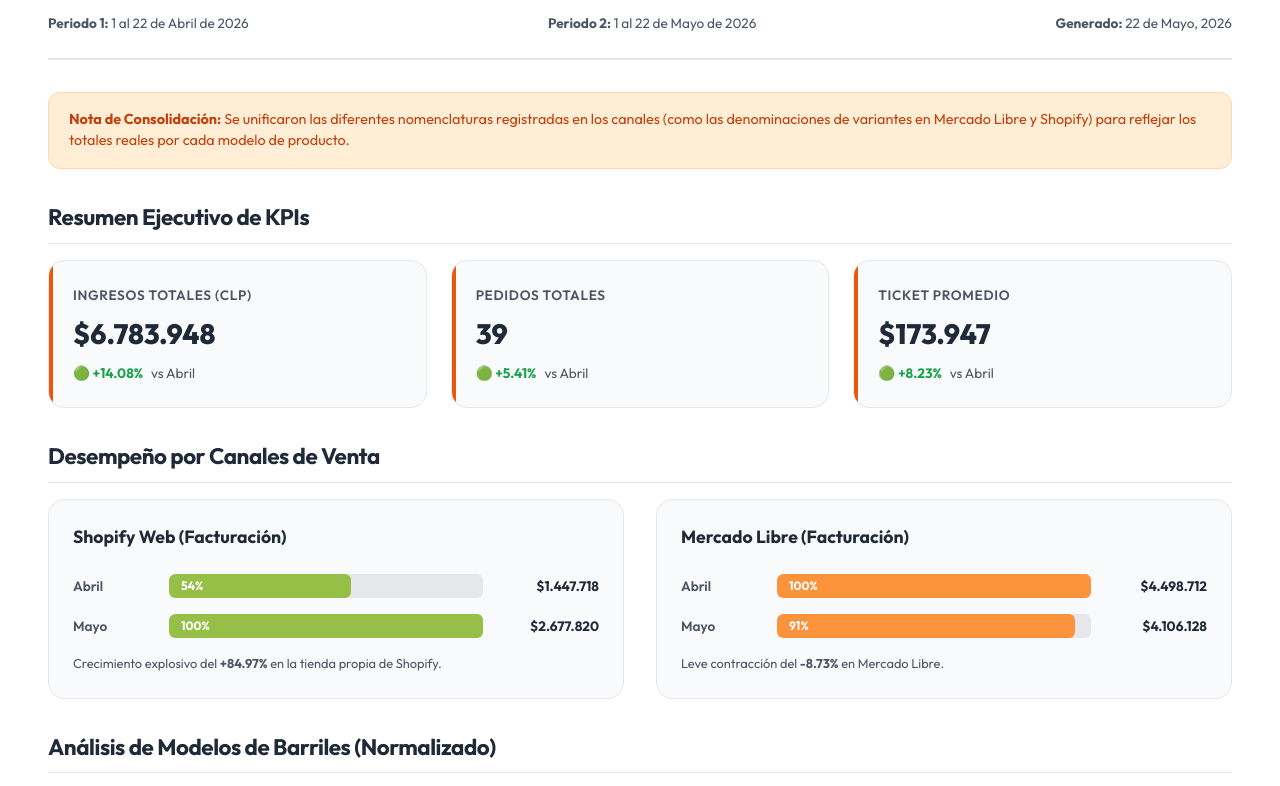
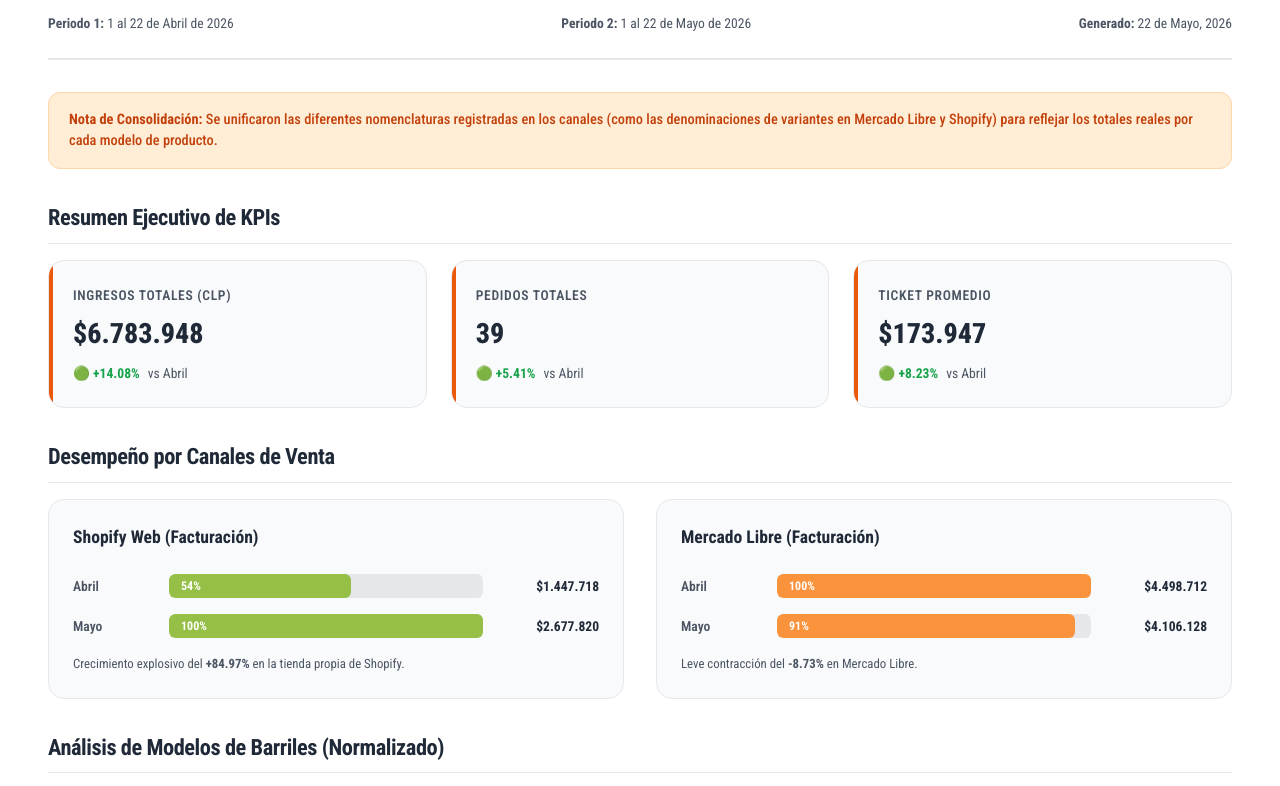
Before and after one commit to Juanfer85/dashboard-ingrill-unificado, a website: page client/informe.html in a window 1280 px wide. Shown: the part 139-925 px from the top of the page. Drawn offline with Linux system fonts and the light colour scheme.

Commit message:
Feat: Aplicar tipografia Roboto Condensed con Regla de Oro CSS en todo el Dashboard Unificado

```diff
--- a/client/informe.html
+++ b/client/informe.html
@@ -3,7 +3,9 @@
 <head>
     <meta charset="UTF-8">
     <title>Informe Ejecutivo: Comparativo de Ventas Abril vs Mayo 2026</title>
-    <link href="https://fonts.googleapis.com/css2?family=Outfit:wght@300;400;600;700;800&display=swap" rel="stylesheet">
+    <link rel="preconnect" href="https://fonts.googleapis.com">
+    <link rel="preconnect" href="https://fonts.gstatic.com" crossorigin>
+    <link href="https://fonts.googleapis.com/css2?family=Roboto+Condensed:ital,wght@0,300;0,400;0,500;0,600;0,700;0,800;1,400;1,700&family=Roboto:ital,wght@0,400;0,500;0,700;1,400&display=swap" rel="stylesheet">
     <style>
         :root {
             --primary: #ea580c;
@@ -17,7 +19,7 @@
         }
 
         body {
-            font-family: 'Outfit', sans-serif;
+            font-family: 'Roboto Condensed', 'Roboto', sans-serif;
             color: var(--text-main);
             background-color: #ffffff;
             margin: 0;
@@ -314,6 +316,11 @@
                 margin: 1.5cm;
             }
         }
+
+        /* Regla de oro para sobreescritura universal de tipografía Roboto Condensed */
+        body, input, button, select, textarea, th, td, h1, h2, h3, h4, h5, h6, label, span, p, a, div {
+            font-family: 'Roboto Condensed', 'Roboto', -apple-system, BlinkMacSystemFont, "Segoe UI", Arial, sans-serif !important;
+        }
     </style>
 </head>
 <body>
```
Also changed, not shown: PROGRESO_PASOAPASO.md (+1 -0 lines), client/index.html (+9 -1 lines), client/reporte.html (+8 -1 lines), public/index.html (+9 -1 lines), public/informe.html (+9 -2 lines), public/reporte.html (+8 -1 lines).
